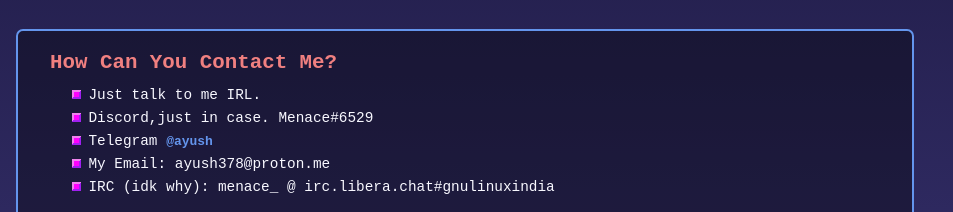
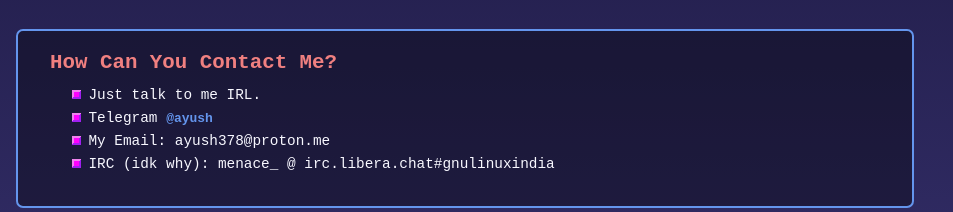
Before and after one commit to MenaceG/aboutayush, a plain HTML site: page index.html in a window 1280 px wide. Shown: the part 584-796 px from the top of the page, 0-953 px from the left. Drawn offline with Linux system fonts and the light colour scheme; a script that the page names is missing; a web font is replaced by a local one.

Commit message:
Minor Change

```diff
--- a/index.html
+++ b/index.html
@@ -105,7 +105,6 @@
               <h2>How Can You Contact Me?</h2>
               <ul>
                 <li>Just talk to me IRL.</li>
-                <li>Discord,just in case. Menace#6529</li>
                 <li>
                   Telegram
                   <a href="https://t.me/ayushtl" target="_blank" id="text"
```
